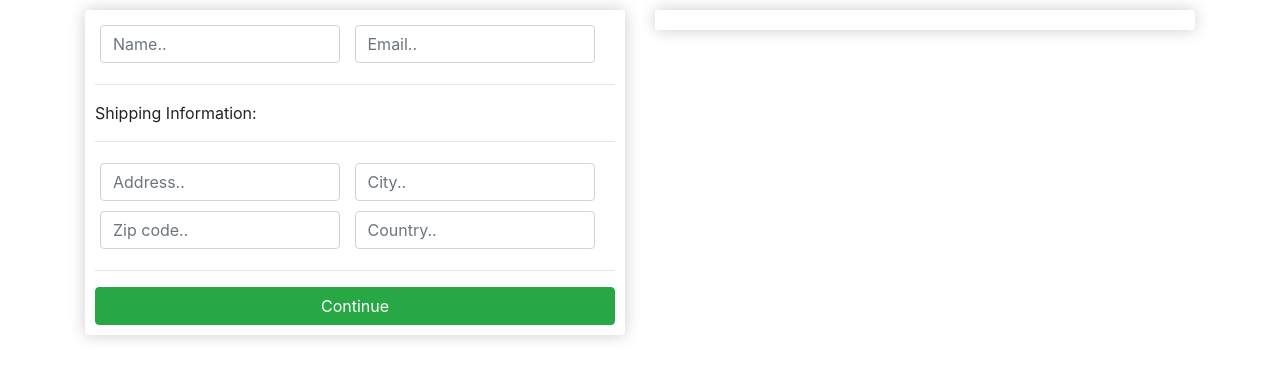
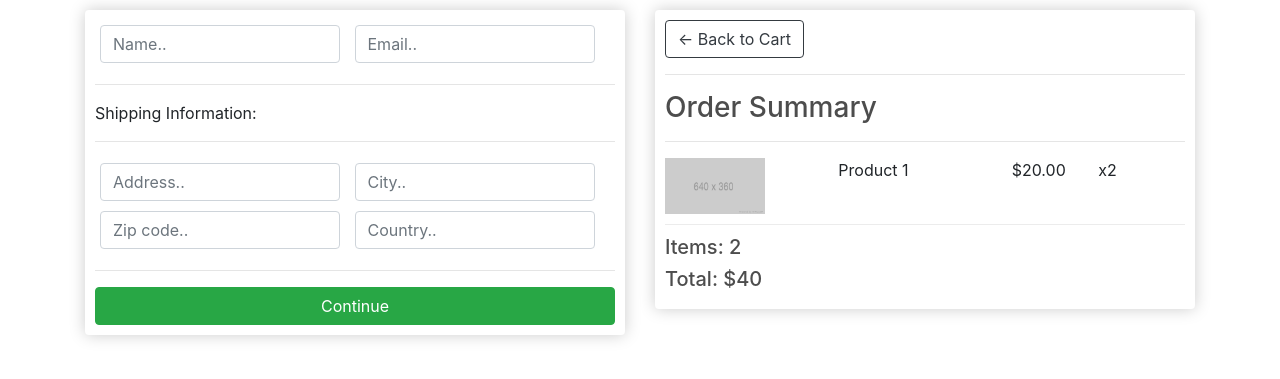
Before and after one commit to EmreAnliacik/ecommerce, a Django app: page /checkout/ in a window 1280 px wide. Shown: the part 57-436 px from the top of the page. Run offline with Django 5.2, Linux system fonts and the light colour scheme; some libraries are stand-ins or nearby versions.

Commit message:
general structure for checkout page order summary added

```diff
--- a/store/templates/store/checkout.html
+++ b/store/templates/store/checkout.html
@@ -37,11 +37,29 @@
                 </form>
             </div>
 
+{#for paypay addition later we will check it#}
+            <br>
+            <div class="box-element hidden" id="payment-info">
+                <small>Paypal Options</small>
+            </div>
+
+
         </div>
 
         <div class="col-lg-6">
             <div class="box-element">
-
+                <a  class="btn btn-outline-dark" href="{% url 'cart' %}">&#x2190; Back to Cart</a>
+                <hr>
+                <h3>Order Summary</h3>
+                <hr>
+                <div class="cart-row">
+                    <div style="flex:2"><img class="row-image" src="{% static 'images/placeholder.png' %}"></div>
+                    <div style="flex:2"><p>Product 1</p></div>
+                    <div style="flex:1"><p>$20.00</p></div>
+                    <div style="flex:1"><p>x2</p></div>
+                </div>
+                <h5>Items:   2</h5>
+                <h5>Total:   $40</h5>
             </div>
         </div>
     </div>
```
